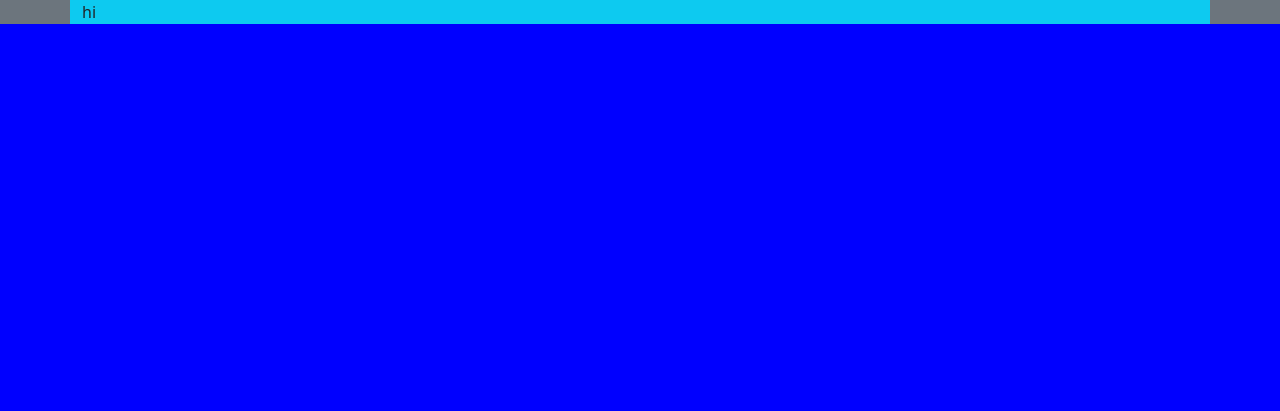
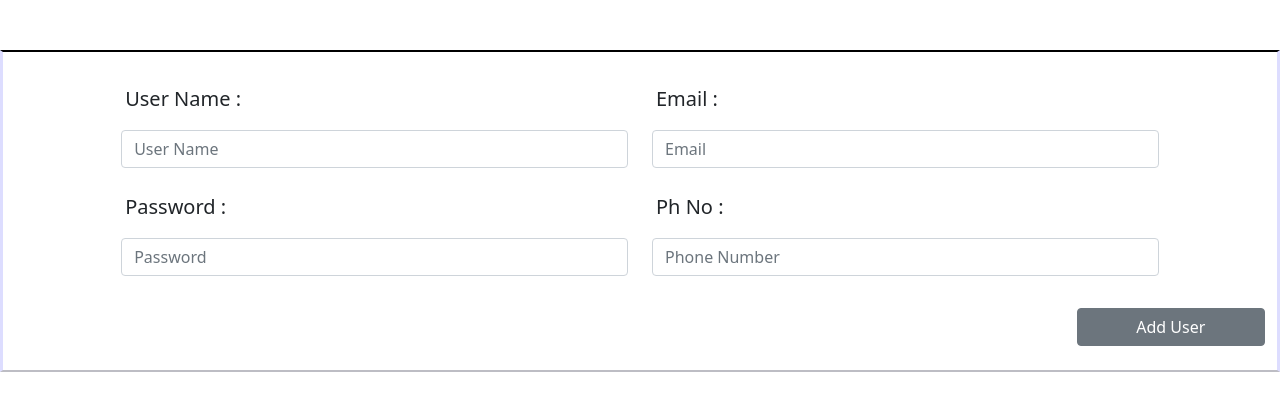
Before and after one commit to Selvasa/crudoperation, a CodeIgniter app: page /crudoperation/index.php/crudcontroller/add in a window 1280 px wide. Shown: the top 411 px of the page. Run offline with CodeIgniter, Linux system fonts and the light colour scheme; some libraries are stand-ins or nearby versions.

Commit message:
view page commit

```diff
--- a/crud/application/views/crudview.php
+++ b/crud/application/views/crudview.php
@@ -4,21 +4,48 @@
     <meta charset="UTF-8">
     <meta http-equiv="X-UA-Compatible" content="IE=edge">
     <meta name="viewport" content="width=device-width, initial-scale=1.0">
-    <title>Document</title>
+    <title>Login Page</title>
     <!-- add bootstrap 5 CDN -->
     <link href="https://cdn.jsdelivr.net/npm/bootstrap@5.0.2/dist/css/bootstrap.min.css" rel="stylesheet" integrity="sha384-EVSTQN3/azprG1Anm3QDgpJLIm9Nao0Yz1ztcQTwFspd3yD65VohhpuuCOmLASjC" crossorigin="anonymous">
     <script src="https://cdn.jsdelivr.net/npm/bootstrap@5.0.2/dist/js/bootstrap.bundle.min.js" integrity="sha384-MrcW6ZMFYlzcLA8Nl+NtUVF0sA7MsXsP1UyJoMp4YLEuNSfAP+JcXn/tWtIaxVXM" crossorigin="anonymous"></script>
-<link rel='stylesheet' href='<?= base_url()?>assets/css/style.css'/>
+    <!-- adding fontawesome icon cdn link-->
+    <link rel="stylesheet" href="https://cdnjs.cloudflare.com/ajax/libs/font-awesome/6.2.0/css/all.min.css" integrity="sha512-xh6O/CkQoPOWDdYTDqeRdPCVd1SpvCA9XXcUnZS2FmJNp1coAFzvtCN9BmamE+4aHK8yyUHUSCcJHgXloTyT2A==" crossorigin="anonymous" referrerpolicy="no-referrer" />
+    <link rel="stylesheet" href="https://cdn.jsdelivr.net/npm/bootstrap-icons@1.9.1/font/bootstrap-icons.css">
+    <link rel='stylesheet' href='<?= base_url()?>assets/css/style.css'/>
    </head>
-<body>
-    <div class='container-fluid bg-secondary'>
-        <div class='container bg-info'>hi
-
+    <body>
+        <div class='container-fluid cont '>
+            <form class='text-black lead pb-4 pt-3'>
+                <div class=''>
+                    <div class='row d-flex  justify-content-center pt-3'>
+                        <div class='col-sm-5'>
+                            <label class='form-label ps-1 pb-2'>User Name : </label>
+                            <input type='text' class='form-control' name='name' placeholder='User Name'/>
+                        </div>
+                        <div class='col-sm-5'>
+                            <label class='form-label ps-1 pb-2'>Email : </label>
+                            <input type='text' class='form-control' name='email' placeholder='Email'/>
+                        </div>
+                    </div>
+                    <div class='row d-flex  justify-content-center pt-4'>
+                        <div class='col-sm-5'>
+                            <label class='form-label ps-1 pb-2'>Password : </label>
+                            <input type='text' class='form-control' name='Password' placeholder='Password'/>
+                        </div>
+                        <div class='col-sm-5'>
+                            <label class='form-label ps-1 pb-2'>Ph No : </label>
+                            <input type='text' class='form-control' name='ph_no' placeholder='Phone Number'/>
+                        </div>
+                    </div>
+                    <div class='row d-flex  justify-content-end mt-3 pt-3'>
+                        <div class='col-sm-2'>
+                            <button class='btn btn-secondary w-100'>
+                                Add User
+                            </button>
+                        </div>
+                    </div>
+                </div>
+            </form>
         </div>
-        <div>
-
-        </div>
-
-    </div>
-</body>
+    </body>
 </html>
--- a/crud/assets/css/style.css
+++ b/crud/assets/css/style.css
@@ -1,3 +1,13 @@
 body{
-    background-color: blue;
+    margin-top: 50px;
+    margin-bottom: 50px;
 }
+.cont{
+    width:100%;
+    background-color: rgb(255, 255, 255);
+    border-top: 2px solid rgb(0, 0, 0);
+    border-bottom: 2px solid rgb(189, 189, 196);
+    border-left: 3px solid rgb(221, 221, 255);
+    border-right: 3px solid rgb(221, 221, 255);
+    margin-bottom: 10px;
+}
```
